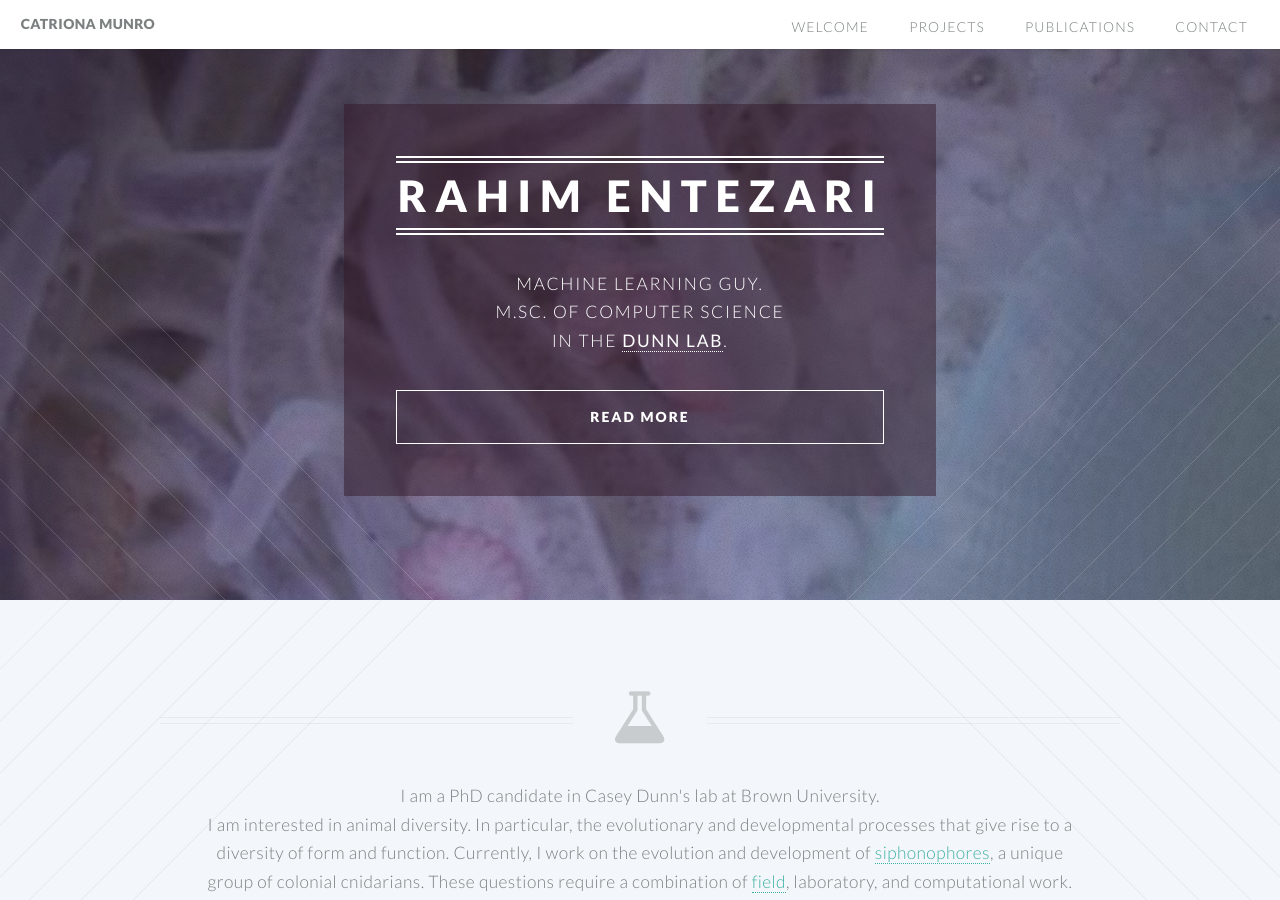
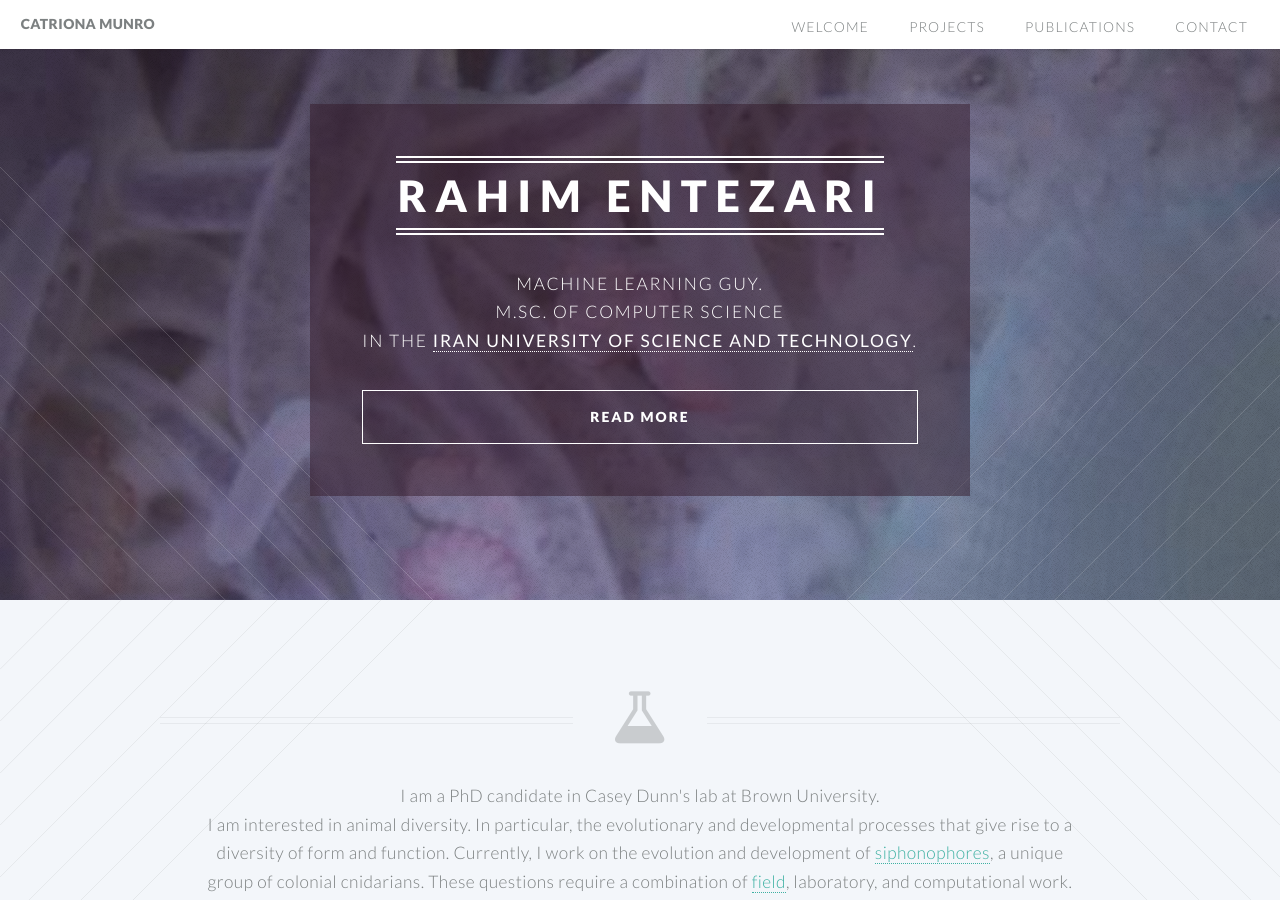
Before and after one commit to rahimentezari/rahim.github.io, a Jekyll site: the page built from index.html, in a window 1280 px wide and 900 px high. Built offline with Jekyll 4.4.1, drawn with Linux system fonts in a browser that asks for light colours.

Commit message:
Update banner.html

```diff
--- a/_includes/banner.html
+++ b/_includes/banner.html
@@ -16,7 +16,7 @@
         <br />
         M.Sc. of Computer Science
         <br />
-      in the <a href="Iran University of Science and Technology/">Dunn Lab</a>.</p>
+      in the <a href="http://ce.iust.ac.ir//">Iran University of Science and Technology</a>.</p>
         <footer>
             <ul class="buttons vertical">
                 <li><a href="#main" class="button fit scrolly">Read more</a></li>
```
